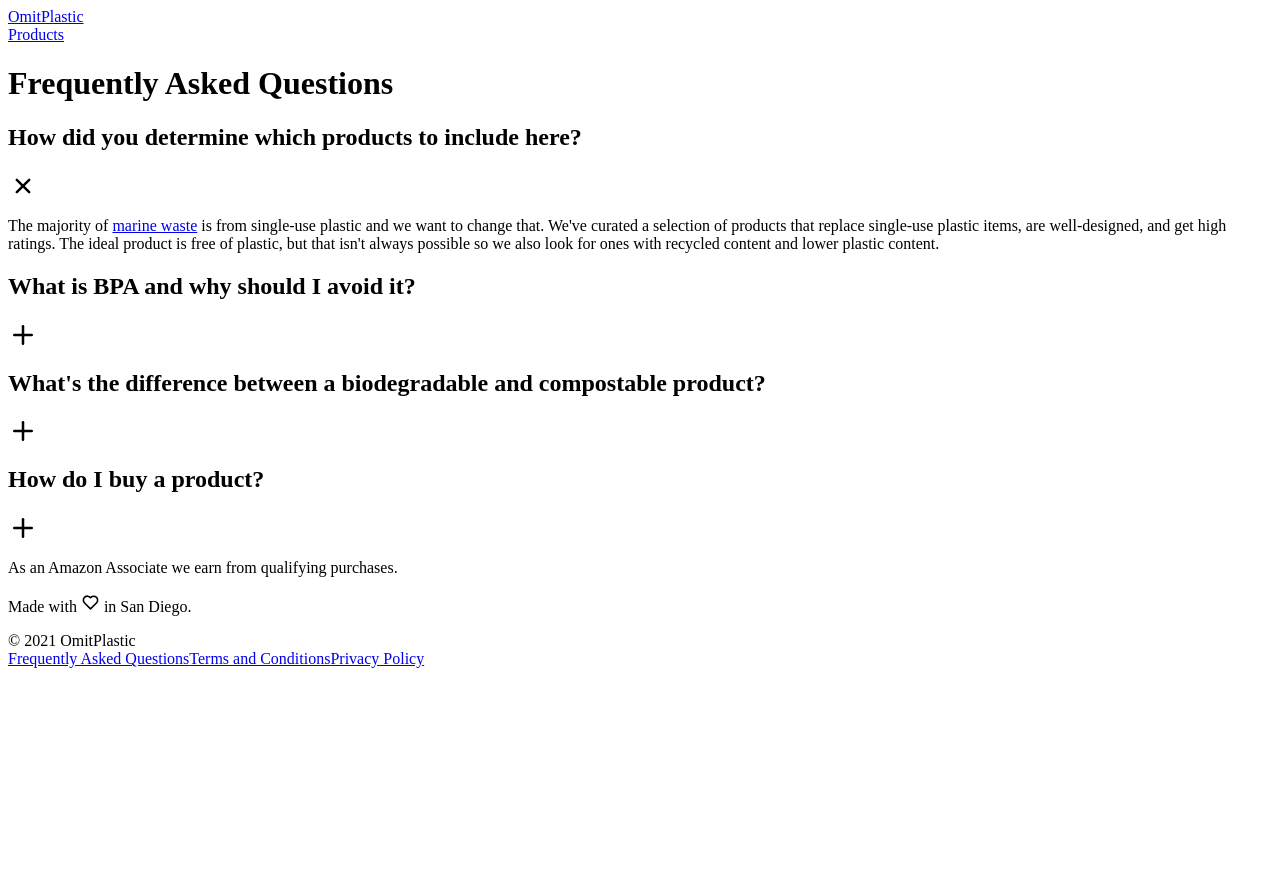
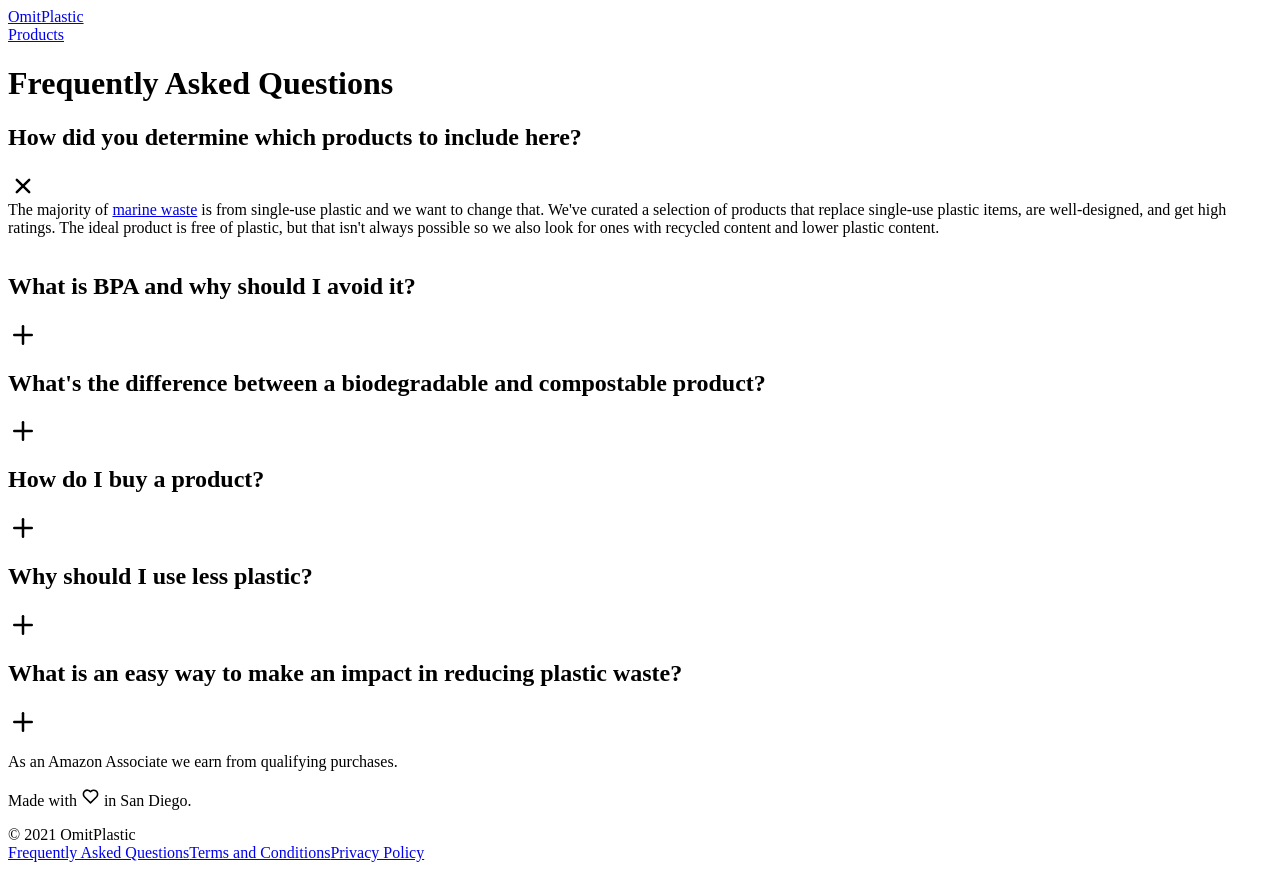
Before and after one commit to gavinmgrant/omitplastic, a Next.js app: page /faq in a window 1280 px wide. Both pictures are taken after a click on the element 23 px from the left and 185 px from the top of the page. Before the commit the page ends 800 px from the top, so only its background shows below. Built offline with nearby package versions, Linux system fonts and the light colour scheme; a web font is replaced by a local one.

Commit message:
feat: animate faq item

```diff
--- a/components/FAQItem.tsx
+++ b/components/FAQItem.tsx
@@ -3,15 +3,19 @@ import { useSpring, animated } from "react-spring";
 import { IconPlus } from "@tabler/icons";
 
 interface FAQProps {
-  question: JSX.Element;
+  question: string;
   answer: JSX.Element;
 }
 
 const FAQ: React.FC<FAQProps> = ({ question, answer }) => {
   const [isOpen, setIsOpen] = React.useState(false);
-  const styles = useSpring({
+  const rotate = useSpring({
     from: { rotateZ: 0 },
     to: { rotateZ: isOpen ? 45 : 0 },
+  });
+  const expand = useSpring({
+    from: { opacity: 0, height: 0, paddingBottom: 0 },
+    to: { opacity: isOpen ? 1 : 0, height: isOpen ? "auto" : 0, paddingBottom: isOpen ? 16 : 0 },
   });
 
   return (
@@ -23,14 +27,19 @@ const FAQ: React.FC<FAQProps> = ({ question, answer }) => {
           style={{
             width: 30,
             height: 30,
-            ...styles,
+            ...rotate,
           }}
           onClick={() => setIsOpen(!isOpen)}
         >
           <IconPlus size={30} />
         </animated.article>
       </div>
-      {isOpen && <p className="mr-2 rounded-lg border-2 border-solid border-gray-300 p-4 text-lg">{answer}</p>}
+      <animated.div
+        className="text-lg mr-8"
+        style={{ overflowY: "hidden", ...expand }}
+      >
+        {answer}
+      </animated.div>
     </div>
   );
 };
--- a/pages/faq.tsx
+++ b/pages/faq.tsx
@@ -1,10 +1,12 @@
 import React from "react";
 import Head from "next/head";
+import Link from "next/link";
 import Layout from "../components/Layout";
 import FAQItem from "../components/FAQItem";
 
 const FAQ: React.FC = () => {
-  const title = "Frequently asked questions about reducing plastic pollution. | OmitPlastic";
+  const title =
+    "Frequently asked questions about reducing plastic pollution. | OmitPlastic";
   const description =
     "Answers to frequently asked questions about reducing plastic pollution. OmitPlastic helps you buy products with less plastic.";
   const image = "/public/images/ocean-plastic.jpg";
@@ -14,10 +16,7 @@ const FAQ: React.FC = () => {
       <Head>
         <title>{title}</title>
         <meta name="description" content={description} />
-        <meta
-          property="og:url"
-          content="https://www.omitplastic.com/faq"
-        />
+        <meta property="og:url" content="https://www.omitplastic.com/faq" />
         <meta property="og:title" content={title} />
         <meta property="og:type" content="website" />
         <meta property="og:description" content={description} />
@@ -30,9 +29,9 @@ const FAQ: React.FC = () => {
       <h1 className="p-4 md:px-8 border-b-2 border-solid border-gray-300 leading-tight">
         Frequently Asked Questions
       </h1>
-      <div className="p-4 md:p-8 grid grid-cols-1 w-full gap-8 sm:grid-cols-2">
+      <div className="p-4 md:p-8 grid grid-cols-1 gap-8 w-full md:grid-cols-2">
         <FAQItem
-          question={<>How did you determine which products to include here?</>}
+          question="How did you determine which products to include here?"
           answer={
             <>
               The majority of{" "}
@@ -52,7 +51,7 @@ const FAQ: React.FC = () => {
           }
         />
         <FAQItem
-          question={<>What is BPA and why should I avoid it?</>}
+          question="What is BPA and why should I avoid it?"
           answer={
             <>
               BPA stands for bisphenol A, an industrial chemical that is found
@@ -80,12 +79,7 @@ const FAQ: React.FC = () => {
           }
         />
         <FAQItem
-          question={
-            <>
-              What&apos;s the difference between a biodegradable and compostable
-              product?
-            </>
-          }
+          question="What's the difference between a biodegradable and compostable product?"
           answer={
             <>
               Biodegradable items refer to any material that breaks down and
@@ -107,11 +101,56 @@ const FAQ: React.FC = () => {
           }
         />
         <FAQItem
-          question={<>How do I buy a product?</>}
+          question="How do I buy a product?"
           answer={
             <>
               Click on the BUY button to take you to the retailer&apos;s site
               where you can buy the product.
+            </>
+          }
+        />
+        <FAQItem
+          question="Why should I use less plastic?"
+          answer={
+            <ol style={{ listStyle: "number" }}>
+              <li style={{ display: "list-item", listStylePosition: "inside" }}>
+                Plastic production contributes to climate change.
+              </li>
+              <li style={{ display: "list-item", listStylePosition: "inside" }}>
+                Plastics pollution is killing vulnerable wildlife.
+              </li>
+              <li style={{ display: "list-item", listStylePosition: "inside" }}>
+                Enormous amounts of plastic waste are thrown away into
+                landfills, taking up valuable space.
+              </li>
+              <li style={{ display: "list-item", listStylePosition: "inside" }}>
+                The amount of plastic polluting oceans could nearly triple by
+                2040 without urgent action.
+              </li>
+              <li style={{ display: "list-item", listStylePosition: "inside" }}>
+                Reusing products rather than using single-use plastic saves
+                money.
+              </li>
+            </ol>
+          }
+        />
+        <FAQItem
+          question="What is an easy way to make an impact in reducing plastic waste?"
+          answer={
+            <>
+              Replace single-use plastic products with a reusable one. Reuse
+              beats single-use on{" "}
+              <a
+                href="https://upstreamsolutions.org/reuse-vs-single-use-environment"
+                target="_blank"
+                rel="noreferrer"
+              >
+                every environmental metric
+              </a>
+              , such as greenhouse gas emissions, water consumption, resource
+              extraction, and plastic pollution. Check out our{" "}
+              <Link href="/products/bags">reusable bags</Link> and{" "}
+              <Link href="/products/bottles">water bottles</Link>.
             </>
           }
         />
```
